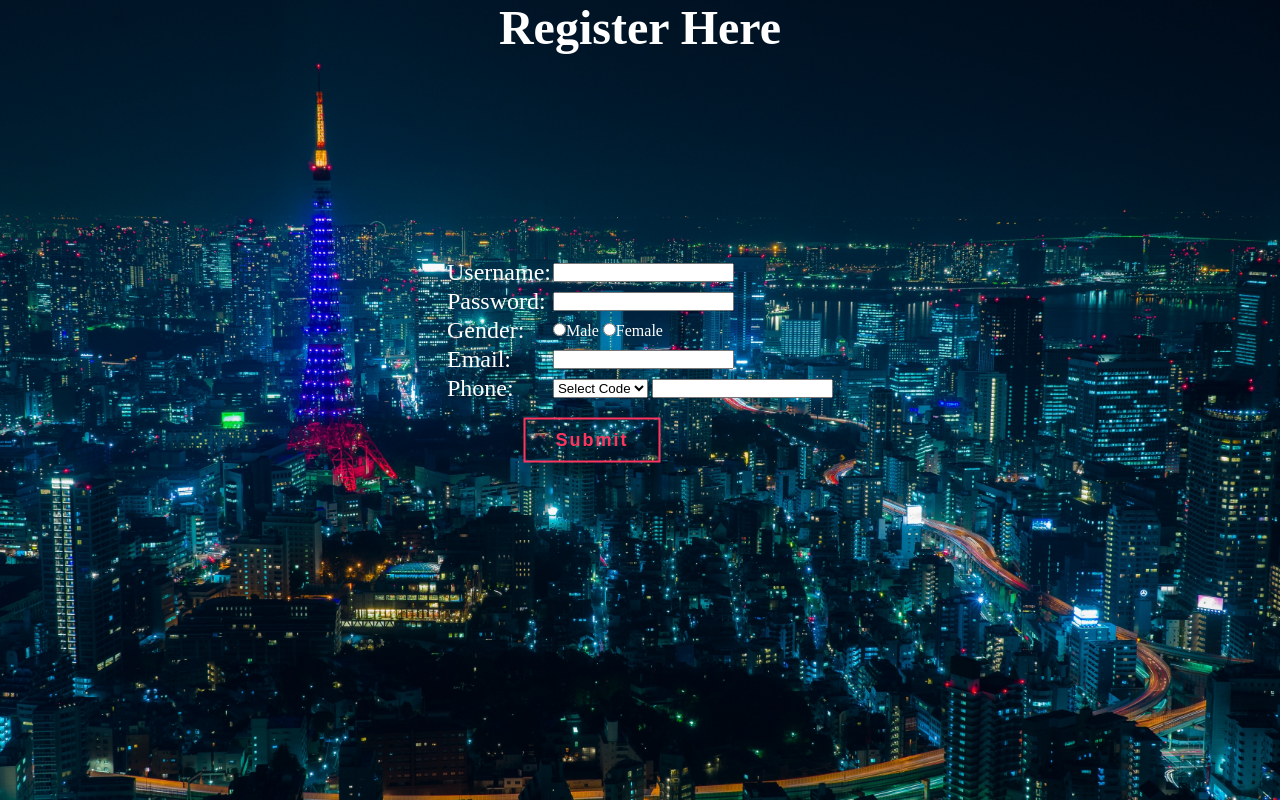
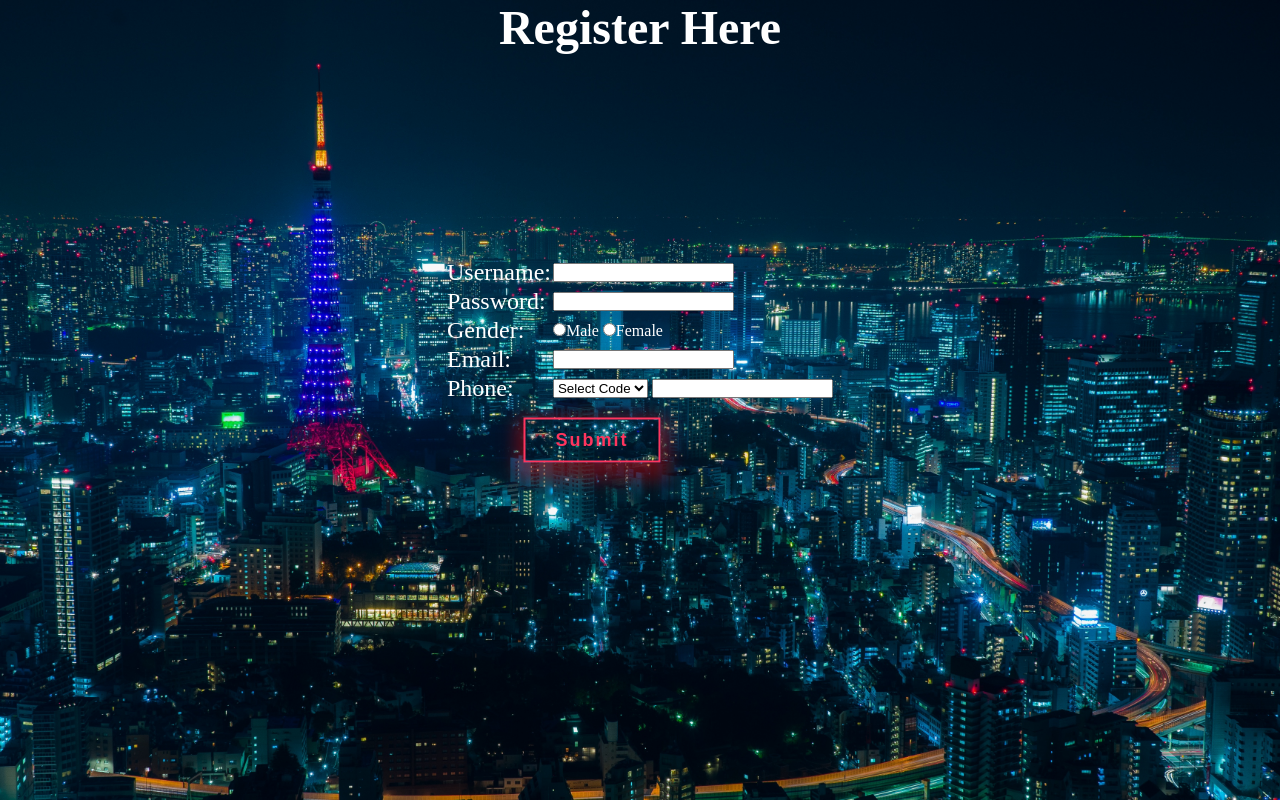
Before and after one commit to Rokyuto/Web_Develop, a PHP site: page /register/Register.html in a window 1280 px wide. Run offline with PHP 8.4, Linux system fonts and the light colour scheme.

Commit message:
Update Register_Style.css

```diff
--- a/register/Register_Style.css
+++ b/register/Register_Style.css
@@ -28,7 +28,7 @@
 	text-align: center;
 	font-weight: bold;
 	margin: 40px 8px;
-	box-shadow: 0 8px 16px 0 rgba(0,0,0,0.2), 0 6px 20px 0 rgba(0,0,0,0.19);
+	box-shadow: 0 8px 15px 8px rgba(255,0,0,0.2), 0 8px 20px 8px rgba(255,0,0,0.2);
 	position: absolute;
   	top: 50%;
   	-ms-transform: translateY(-50%);
```
